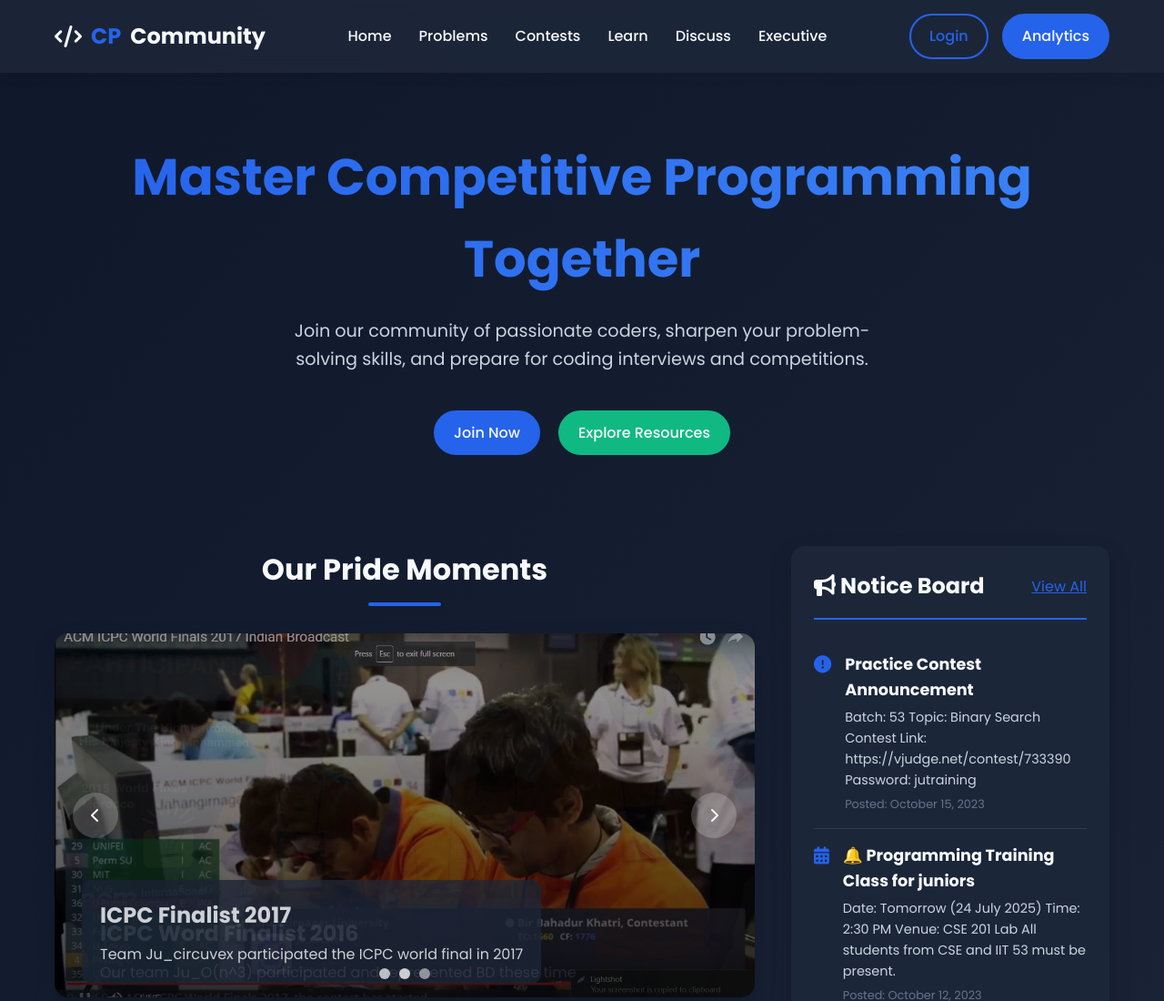
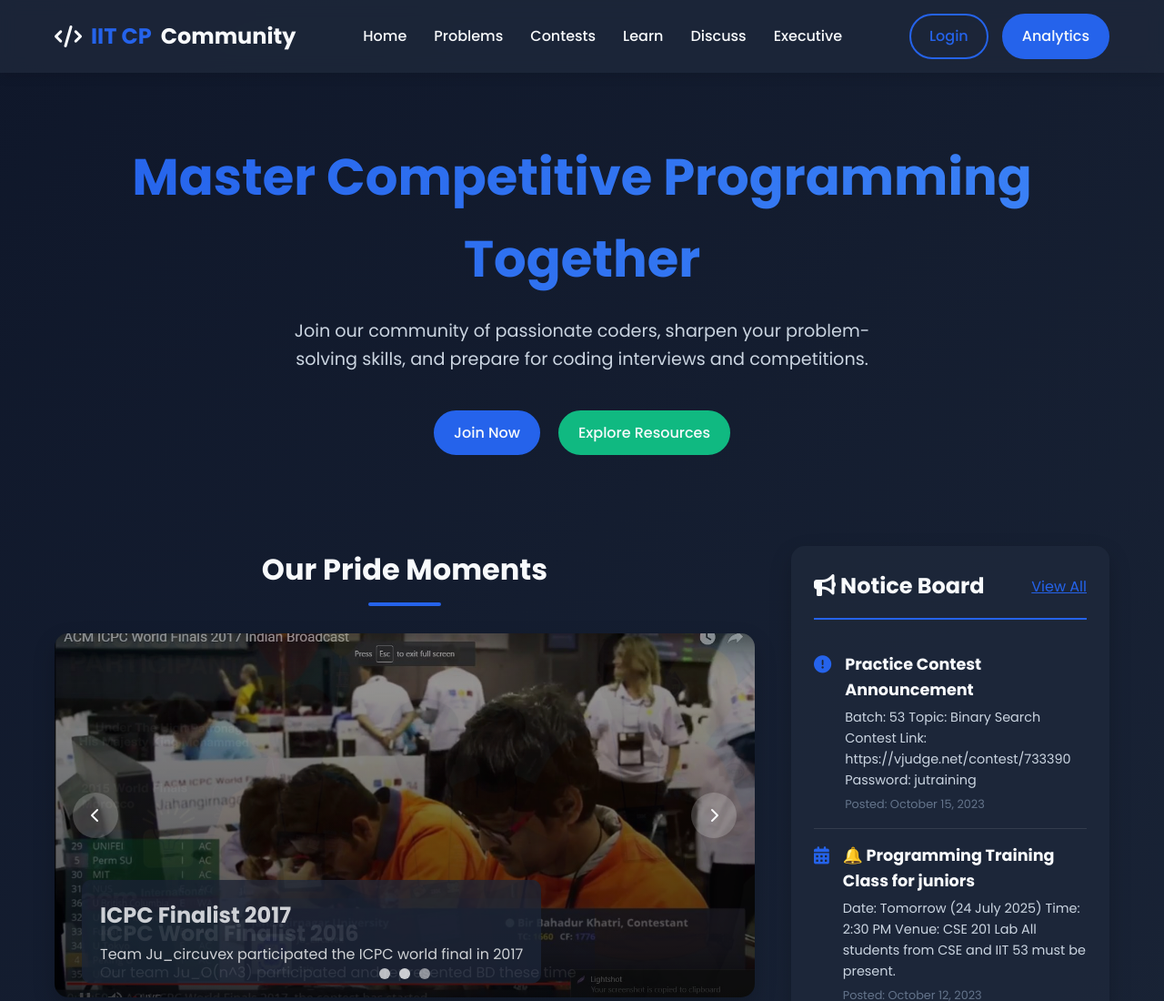
Before and after one commit to salehinRifat/IIT-CP-Community, a plain HTML site: page index.html in a window 1280 px wide. Shown: the top 1100 px of the page at 91% size. Drawn offline with Linux system fonts and the light colour scheme.

Commit message:
Name Updated

```diff
--- a/index.html
+++ b/index.html
@@ -19,7 +19,7 @@
       <nav>
         <div class="logo">
           <i class="fas fa-code"></i>
-          <span>CP</span>Community
+          <span>IIT CP</span>Community
         </div>
         <div class="nav-links">
           <a href="index.html" class="nav-link active" data-page="home-page">Home</a>
```
